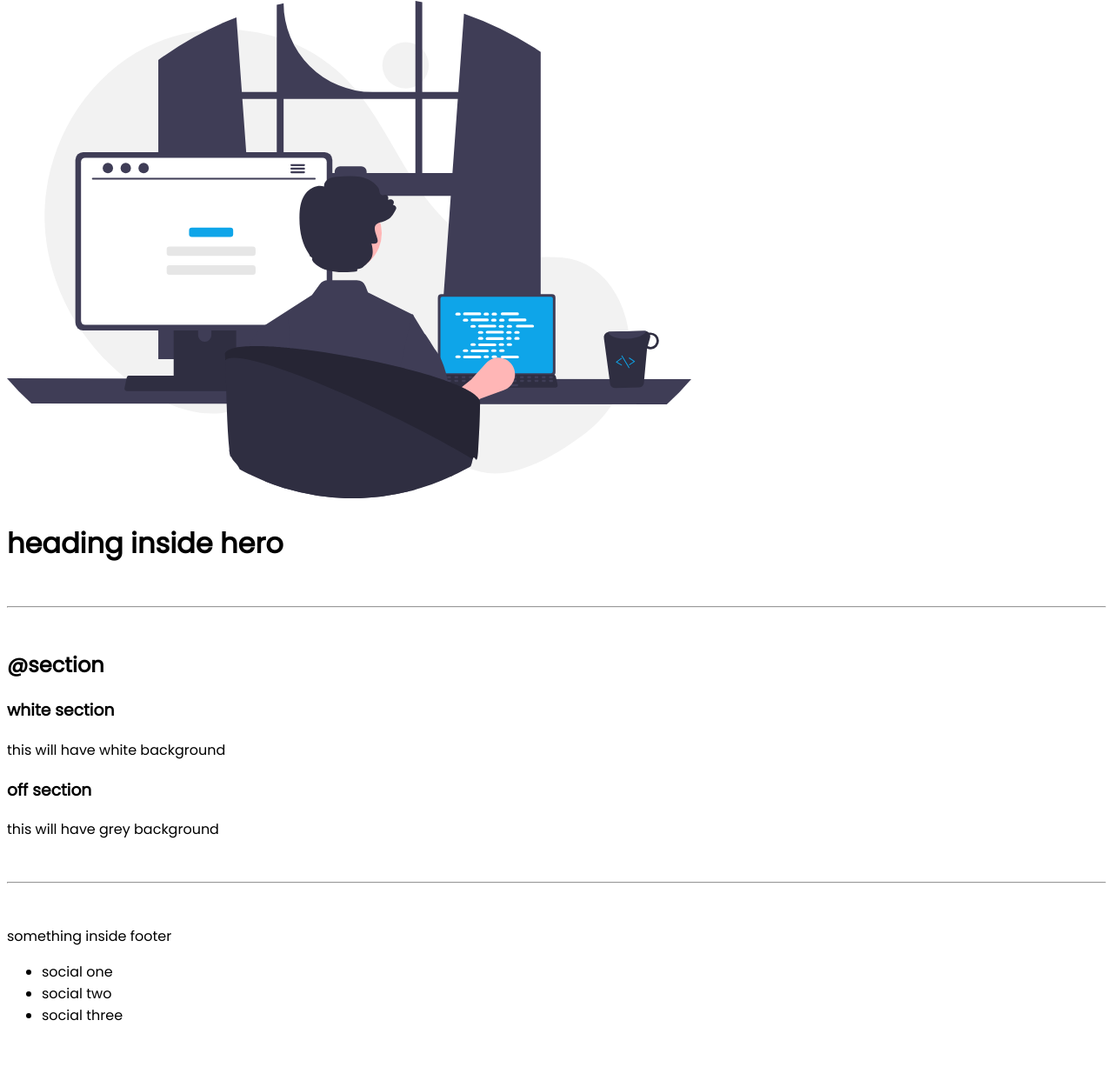
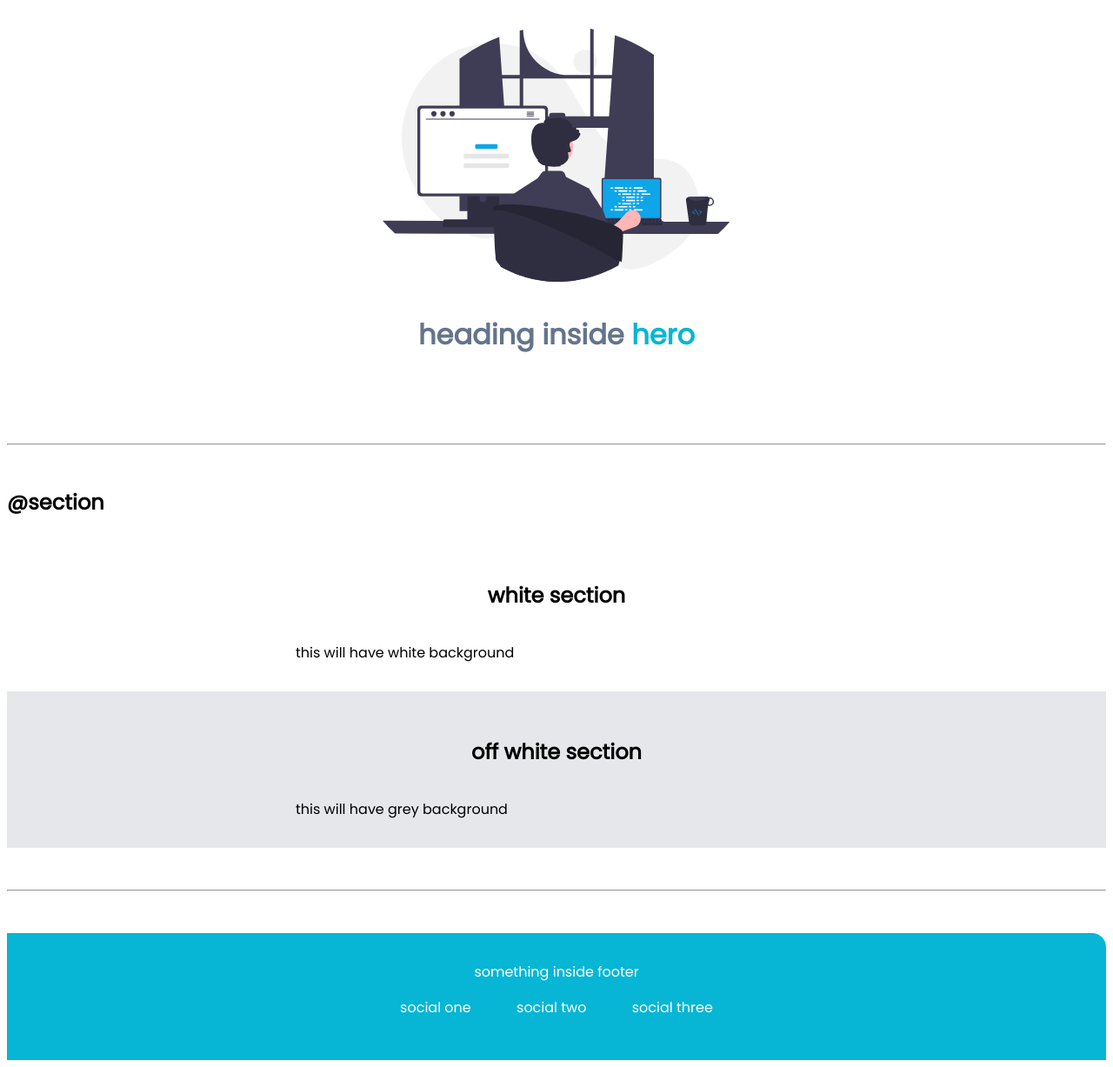
Before and after one commit to ThisSahil/component-library-lev-0-neoGcamp, a plain HTML site: page index.html in a window 1280 px wide. Shown: the part 1814-3041 px from the top of the page at 87% size. Before the commit the page ends 3010 px from the top, so only its background shows below. Drawn offline with Linux system fonts and the light colour scheme.

Commit message:
finally done

```diff
--- a/index.html
+++ b/index.html
@@ -91,9 +91,9 @@
 
     <hr>
 
-    <header>
-        <img src="./images/hero.svg" />
-        <h1>heading inside hero</h1>
+    <header class="hero">
+        <img class="hero-img" src="./images/hero.svg" />
+        <h1 class="hero-heading">heading inside <span class="heading-inverted">hero</span></h1>
     </header>
 
     <hr>
@@ -102,25 +102,31 @@
     <h2>@section</h2>
 
 
-    <section>
-        <h3>white section</h3>
-        <p>this will have white background</p>
+    <section class="section">
+        <div class="container-center">
+            <h1>white section</h1>
+            <p>this will have white background</p>
+        </div>
+
     </section>
 
 
-    <section>
-        <h3> off section</h3>
-        <p>this will have grey background</p>
+    <section class="section ow">
+
+        <div class="container-center">
+            <h1> off white section</h1>
+            <p>this will have grey background</p>
+        </div>
     </section>
 
     <hr>
 
-    <footer>
-        <div>something inside footer</div>
-        <ul>
-            <li>social one</li>
-            <li>social two</li>
-            <li>social three</li>
+    <footer class="footer">
+        <div class="footer-header">something inside footer</div>
+        <ul class="non-bullet">
+            <li class="list-item-inline"><a class="link" href="/">social one</a></li>
+            <li class="list-item-inline"><a class="link" href="/">social two</a></li>
+            <li class="list-item-inline"><a class="link" href="/">social three</a></li>
         </ul>
     </footer>
 
--- a/style.css
+++ b/style.css
@@ -2,6 +2,8 @@
 
 :root {
   --primary-color: #06b6d4;
+  --dark-grey: #64748b;
+  --off-white: #e5e7eb;
 }
 
 body {
@@ -71,3 +73,52 @@ hr {
 .link-active {
   font-weight: bold;
 }
+
+.hero {
+  padding: 2rem;
+}
+
+.hero-img {
+  max-width: 400px;
+  margin: auto;
+  display: block;
+}
+
+.hero-heading {
+  padding-top: 1rem;
+  color: var(--dark-grey);
+  text-align: center;
+}
+
+.hero-heading .heading-inverted {
+  color: var(--primary-color);
+}
+
+.section h1 {
+  text-align: center;
+  padding: 1rem;
+}
+
+.section {
+  padding: 1rem;
+}
+
+.ow {
+  background-color: var(--off-white);
+}
+
+.footer {
+  background-color: var(--primary-color);
+  padding: 2rem;
+  text-align: center;
+  color: white;
+  border-top-right-radius: 1rem;
+}
+
+.footer .link {
+  color: white;
+}
+
+.footer ul {
+  padding-inline-start: 0px;
+}
```
